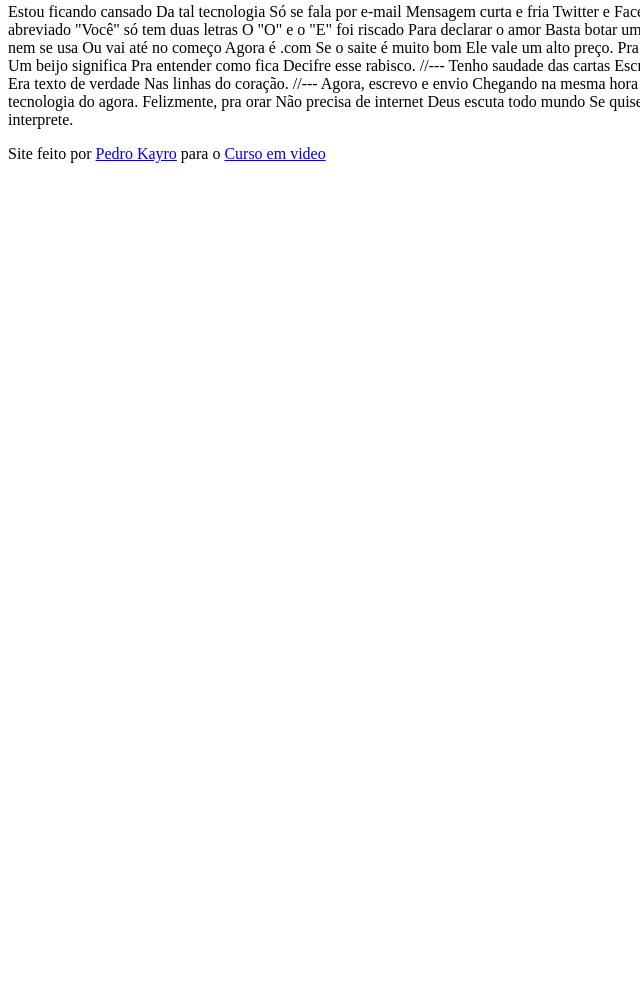
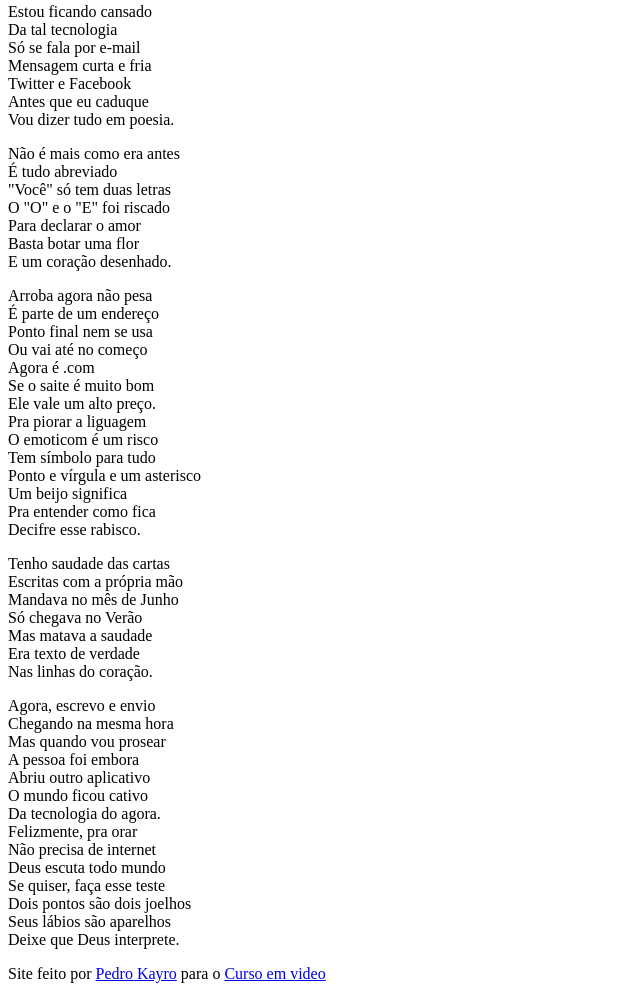
Before and after one commit to P3LDO/ProjetoCordel, a plain HTML site: page index.html in a window 1280 px wide. Shown: the part 111-1110 px from the top of the page, without its empty margins (0-640 px from the left). Before the commit the page ends 800 px from the top, so only its background shows below. Drawn offline with Linux system fonts and the light colour scheme.

Commit message:
UPDATE_4

```diff
--- /dev/null
+++ b/estili/style.css
@@ -0,0 +1 @@
+@charset "UTF-8";
--- a/index.html
+++ b/index.html
@@ -9,71 +9,82 @@
     <header>
         <h1>Cordel Moderno</h1>
         <p>Por <a href="https://www.recantodasletras.com.br/poesias/3186743" target="_blank">Milton Duarte</a></p>
+        <link rel="stylesheet" href="estili/style.css">
     </header>
 
-    Estou ficando cansado
-    Da tal tecnologia
-    Só se fala por e-mail
-    Mensagem curta e fria
-    Twitter e Facebook
-    Antes que eu caduque
-    Vou dizer tudo em poesia.
+    <section>
+        <p>
+            Estou ficando cansado<br>
+            Da tal tecnologia<br>
+            Só se fala por e-mail<br>
+            Mensagem curta e fria<br>
+            Twitter e Facebook<br>
+            Antes que eu caduque<br>
+            Vou dizer tudo em poesia.
+        </p>
+    </section>
 
-    //---
+    <section>
+        <p>
+            Não é mais como era antes<br>
+            É tudo abreviado<br>
+            "Você" só tem duas letras<br>
+            O "O" e o "E" foi riscado<br>
+            Para declarar o amor<br>
+            Basta botar uma flor<br>
+            E um coração desenhado.
+        </p>
+    </section>
 
-    Não é mais como era antes
-    É tudo abreviado
-    "Você" só tem duas letras
-    O "O" e o "E" foi riscado
-    Para declarar o amor
-    Basta botar uma flor
-    E um coração desenhado.
+    <section>
+        <p>
+            Arroba agora não pesa<br>
+            É parte de um endereço<br>
+            Ponto final nem se usa<br>
+            Ou vai até no começo<br>
+            Agora é .com<br>
+            Se o saite é muito bom<br>
+            Ele vale um alto preço.<br>
+            Pra piorar a liguagem<br>
+            O emoticom é um risco<br>
+            Tem símbolo para tudo<br>
+            Ponto e vírgula e um asterisco<br>
+            Um beijo significa<br>
+            Pra entender como fica<br>
+            Decifre esse rabisco.
+        </p>
+    </section>
 
-    //---
+    <section>
+        <p>
+            Tenho saudade das cartas<br>
+            Escritas com a própria mão<br>
+            Mandava no mês de Junho<br>
+            Só chegava no Verão<br>
+            Mas matava a saudade<br>
+            Era texto de verdade<br>
+            Nas linhas do coração.
+        </p>
+    </section>
 
-    Arroba agora não pesa
-    É parte de um endereço
-    Ponto final nem se usa
-    Ou vai até no começo
-    Agora é .com
-    Se o saite é muito bom
-    Ele vale um alto preço.
-
-    Pra piorar a liguagem
-    O emoticom é um risco
-    Tem símbolo para tudo
-    Ponto e vírgula e um asterisco
-    Um beijo significa
-    Pra entender como fica
-    Decifre esse rabisco.
-
-    //---
-
-    Tenho saudade das cartas
-    Escritas com a própria mão
-    Mandava no mês de Junho
-    Só chegava no Verão
-    Mas matava a saudade
-    Era texto de verdade
-    Nas linhas do coração.
-
-    //---
-
-    Agora, escrevo e envio
-    Chegando na mesma hora
-    Mas quando vou prosear
-    A pessoa foi embora
-    Abriu outro aplicativo
-    O mundo ficou cativo
-    Da tecnologia do agora.
-
-    Felizmente, pra orar
-    Não precisa de internet
-    Deus escuta todo mundo
-    Se quiser, faça esse teste
-    Dois pontos são dois joelhos
-    Seus lábios são aparelhos
-    Deixe que Deus interprete.
+    <section>
+        <p>
+            Agora, escrevo e envio<br>
+            Chegando na mesma hora<br>
+            Mas quando vou prosear<br>
+            A pessoa foi embora<br>
+            Abriu outro aplicativo<br>
+            O mundo ficou cativo<br>
+            Da tecnologia do agora.<br>
+            Felizmente, pra orar<br>
+            Não precisa de internet<br>
+            Deus escuta todo mundo<br>
+            Se quiser, faça esse teste<br>
+            Dois pontos são dois joelhos<br>
+            Seus lábios são aparelhos<br>
+            Deixe que Deus interprete.
+        </p>
+    </section>
     <footer>
         <p>Site feito por <a href="https://github.com/P3LDO" target="_blank">Pedro Kayro</a> para o <a href="https://github.com/cursoemvideo" target="_blank">Curso em video</a></p>
     </footer>
```
